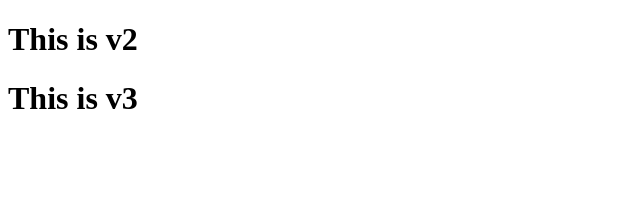
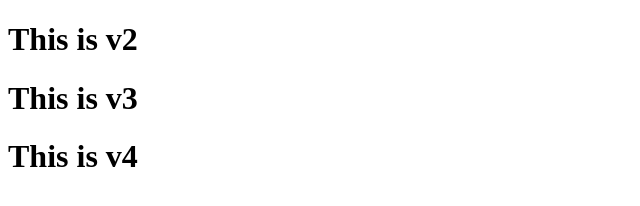
Before and after one commit to Akash504-ai/myRepo, a plain HTML site: page index.html in a window 1280 px wide. Shown: the whole page, without its empty margins (0-640 px from the left). Drawn offline with Linux system fonts and the light colour scheme.

Commit message:
This is v4

```diff
--- a/index.html
+++ b/index.html
@@ -8,5 +8,6 @@
 <body>
   <h1>This is v2</h1>
   <h1>This is v3</h1>
+  <h1>This is v4</h1>
 </body>
 </html>
```
